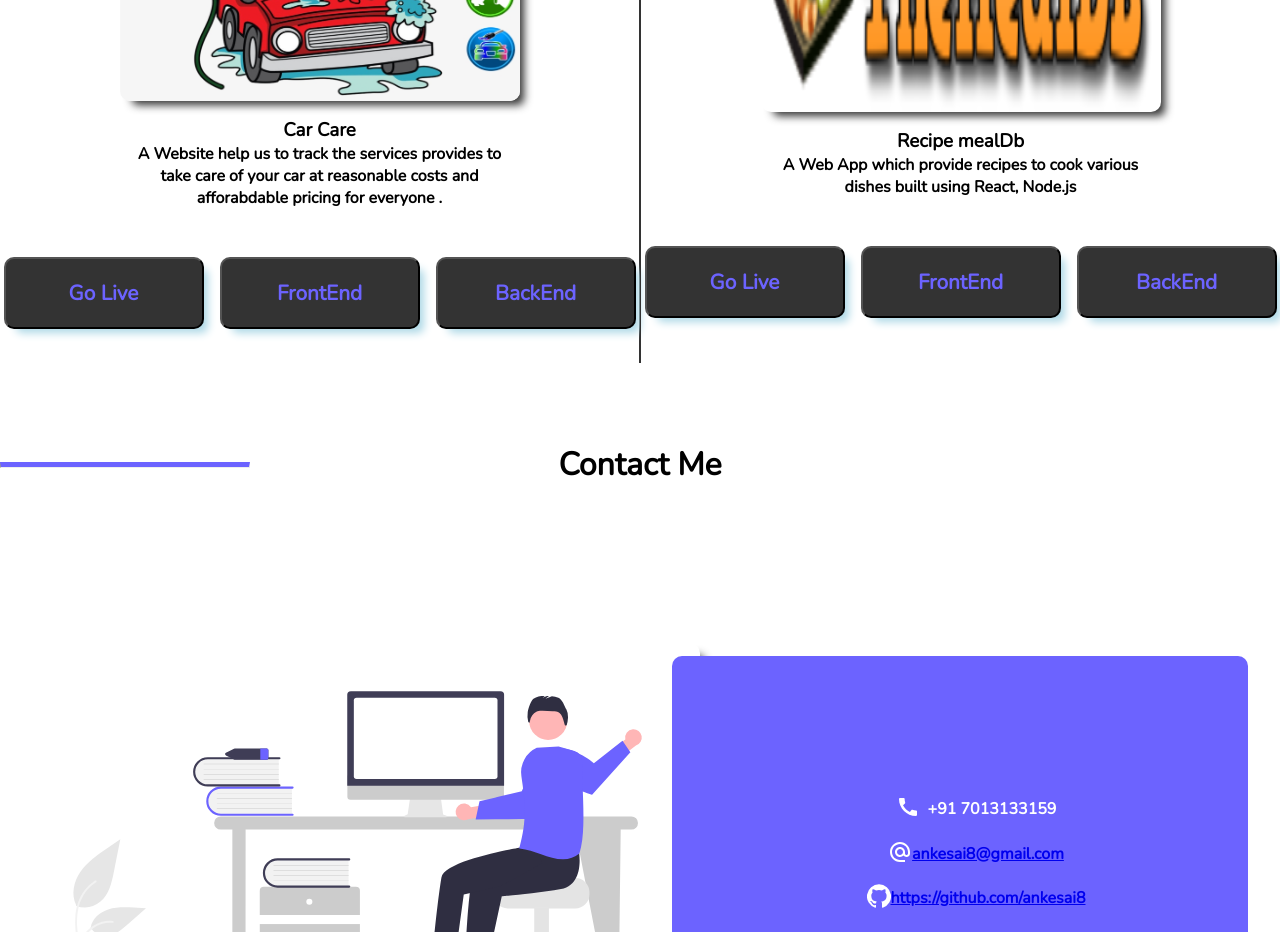
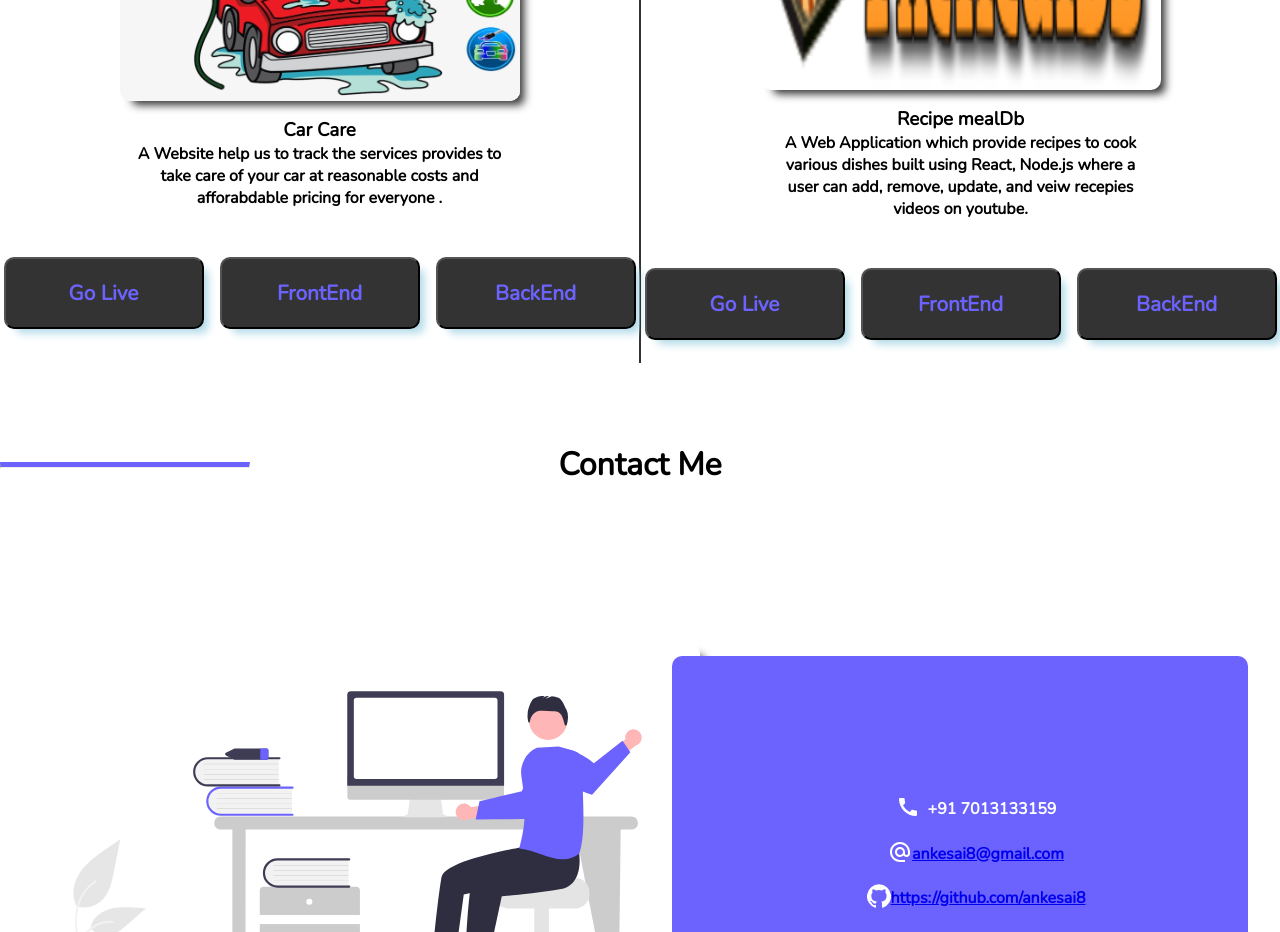
Before and after one commit to ankesai8/Portfolio-88, a React (Create React App) app: page / in a window 1280 px wide. Shown: the part 3340-4272 px from the top of the page. Built offline with nearby package versions, Linux system fonts and the light colour scheme.

Commit message:
Update MyProjects.js

```diff
--- a/src/components/myProjects/MyProjects.js
+++ b/src/components/myProjects/MyProjects.js
@@ -53,7 +53,7 @@ const MyProjects = () => {
           <img src={cyf} alt="cyf project" className={classes.myProjects} />
           <div className={classes.textContainer}>
             <h3>Recipe mealDb</h3>
-            <p>A Web App which provide recipes to cook various dishes built using React, Node.js</p>
+            <p>A Web Application which provide recipes to cook various dishes built using React, Node.js where a user can add, remove, update, and veiw recepies videos on youtube.</p>
           </div>
           <div className={classes.btnContainer}>
             <a href="https://mealdb-9989.netlify.app/"  target="_blank" rel="noopener noreferrer"><button>Go Live</button></a>
```
